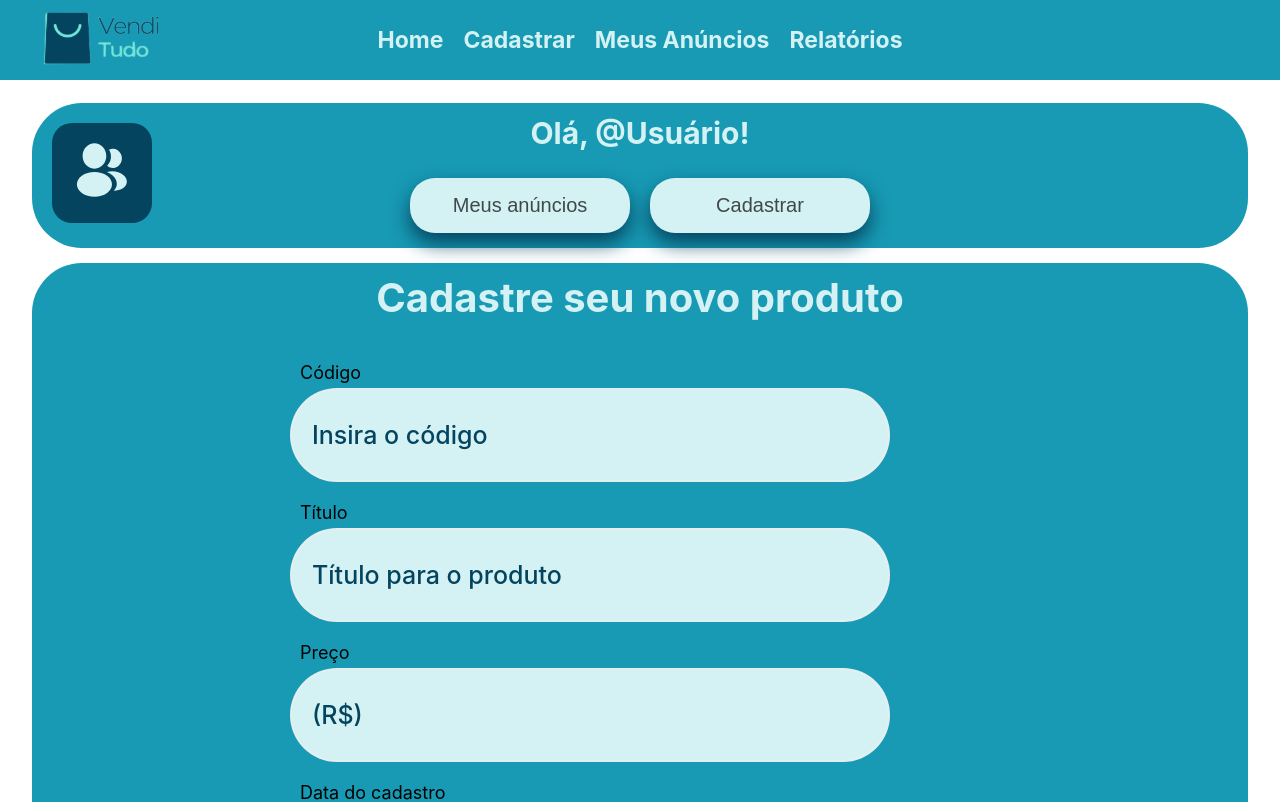
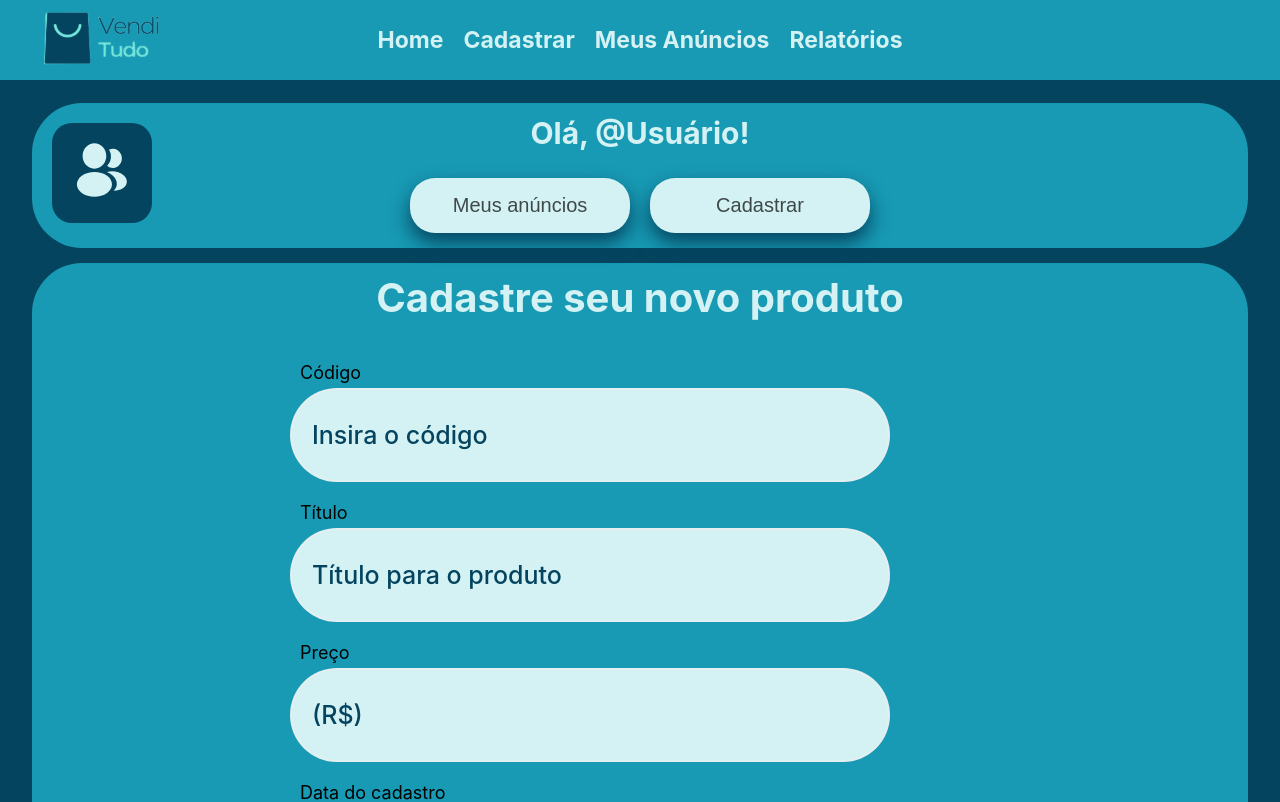
Before and after one commit to RuanL-Dev/Desafio_React_Jr, a Next.js app: page /newProduct in a window 1280 px wide. Shown: the top 802 px of the page. Built offline with nearby package versions, Linux system fonts and the light colour scheme; what joi-objectid would draw is missing.

Commit message:
Refactor: adjust background color pages

```diff
--- a/pages/_app.jsx
+++ b/pages/_app.jsx
@@ -11,7 +11,6 @@ const GlobalStyle = createGlobalStyle`
 
   body {
     font-family: 'Inter', sans-serif;
-    background-color: ${(props) => props.theme.backgroundForReport};
   }
 `
 
--- a/pages/reports.jsx
+++ b/pages/reports.jsx
@@ -16,7 +16,7 @@ const Container = styled.div`
   -webkit-box-shadow: 0 3px 6px rgba(0, 0, 0, 0.06), 0 4px 8px rgba(0, 0, 0, 0.12);
   -moz-box-shadow: 0 3px 6px rgba(0, 0, 0, 0.06), 0 4px 8px rgba(0, 0, 0, 0.12);
   box-shadow: 0 3px 6px rgba(0, 0, 0, 0.06), 0 4px 8px rgba(0, 0, 0, 0.12);
-  background-color: #ffffff;
+  background-color: ${(props) => props.theme.backgroundForReport};
 `
 const StyledContainerNavbar = styled.div`
   position: absolute;
--- a/src/components/layout/Body.jsx
+++ b/src/components/layout/Body.jsx
@@ -6,6 +6,7 @@ const StyledBody = styled.div`
   align-items: center;
   justify-content: center;
   gap: 15px;
+  background-color: ${(props) => props.theme.background};
 
   @media (max-width: 800px) {
     width: 900px;
```
